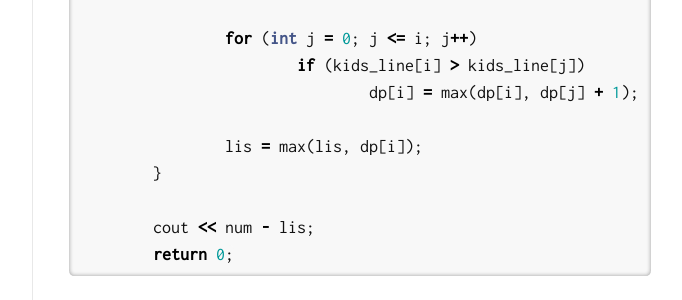
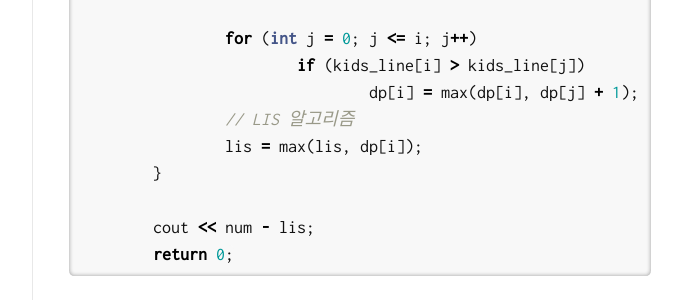
Before and after one commit to Jinseop-Sim/Jinseop-Sim.github.io, a Jekyll site: the page built from _posts/2023-12-24-bj-2631.md, in a window 1280 px wide. Shown: the part 2188-2488 px from the top of the page, without its empty margins (412-1094 px from the left). Built offline with Jekyll 4.4.1, drawn with Linux system fonts in a browser that asks for light colours; nearby versions of some CDN libraries; some web fonts are replaced.

Commit message:
글 추가

```diff
--- a/_posts/2023-12-24-bj-2631.md
+++ b/_posts/2023-12-24-bj-2631.md
@@ -68,7 +68,7 @@ author:
 		for (int j = 0; j <= i; j++)
 			if (kids_line[i] > kids_line[j])
 				dp[i] = max(dp[i], dp[j] + 1);
-
+		// LIS 알고리즘
 		lis = max(lis, dp[i]);
 	}
 
```
